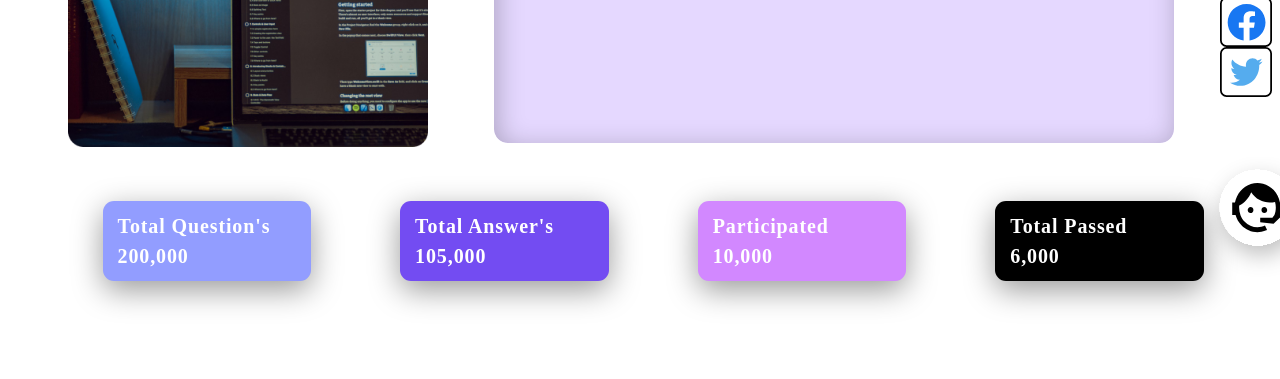
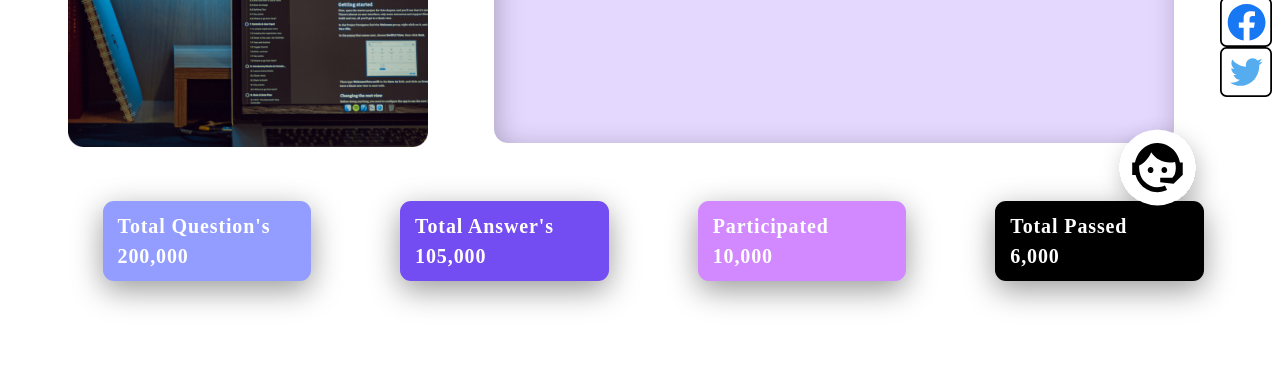
Before and after one commit to AbbasaliRupani/dappr-html-css, a plain HTML site: page index.html in a window 1280 px wide. Shown: the part 413-792 px from the top of the page. Drawn offline with Linux system fonts and the light colour scheme.

Commit message:
Update style2.css

```diff
--- a/style2.css
+++ b/style2.css
@@ -1,7 +1,7 @@
 .chat{
     position:fixed ;
-left: 1200px;
-top: 570px;
+left: 1100px;
+top: 530px;
 }
 .container1{
     display: flex;
```
